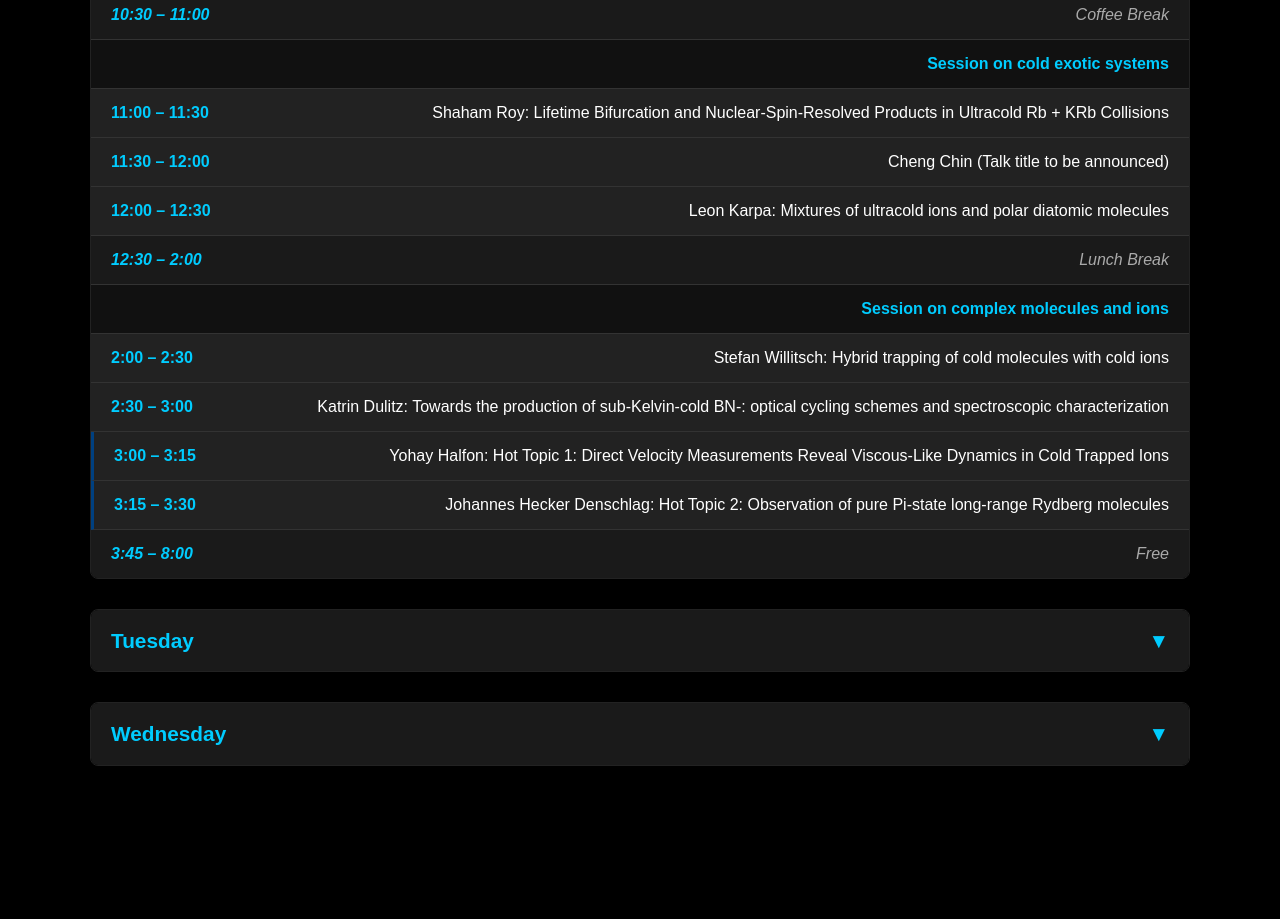
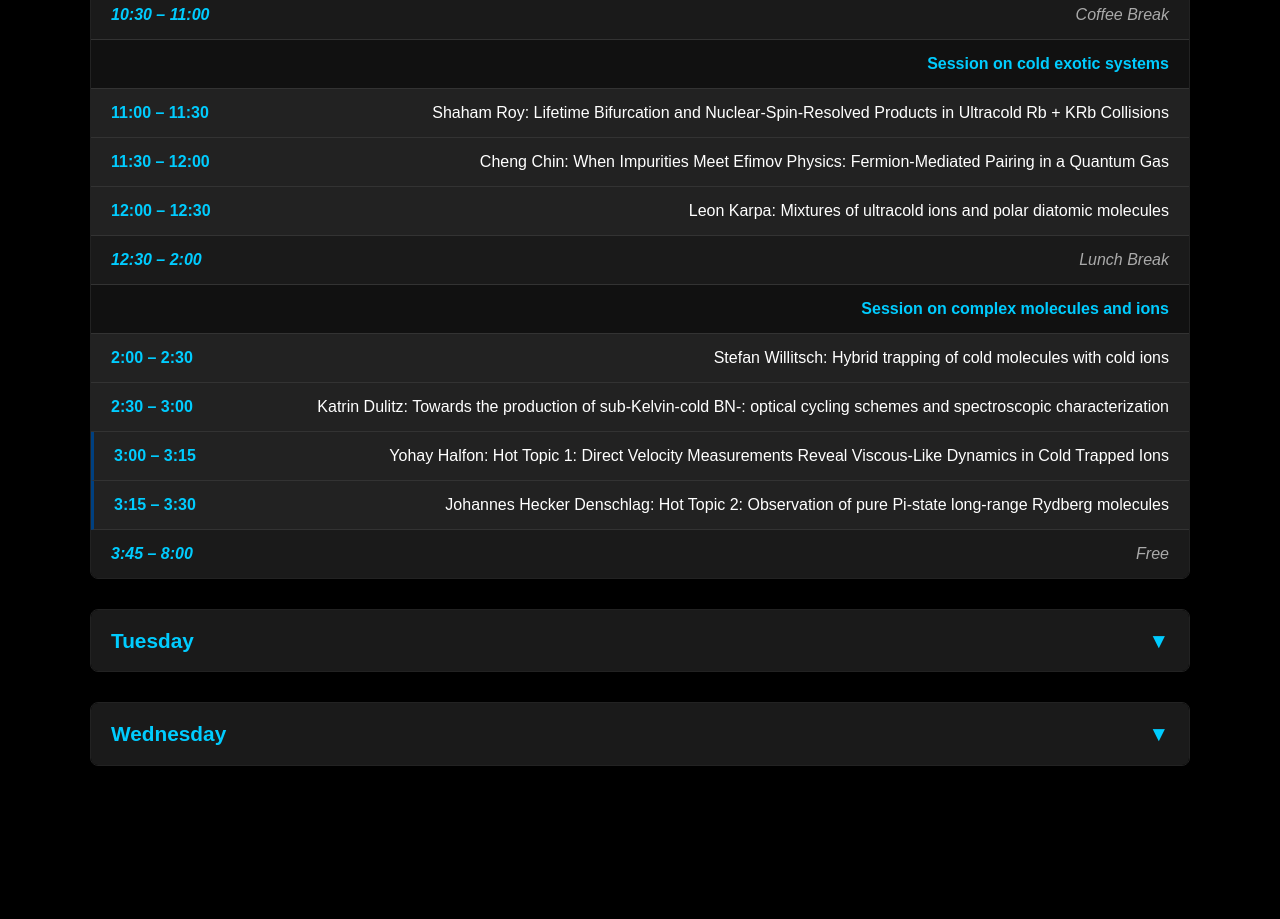
Before and after one commit to atomion2026/atomion2026.github.io, a website: page index.html in a window 1280 px wide. Shown: the part 2369-3288 px from the top of the page. Drawn offline with Linux system fonts and the light colour scheme.

Commit message:
added one abstract

```diff
--- a/index.html
+++ b/index.html
@@ -114,7 +114,7 @@
               <div class="row highlight"><span class="time"></span><span><b> Session on cold exotic systems</b> </span></div>
 
               <div class="row"><span class="time">11:00 – 11:30</span><span>Shaham Roy: Lifetime Bifurcation and Nuclear-Spin-Resolved Products in Ultracold Rb + KRb Collisions</span></div>
-              <div class="row"><span class="time">11:30 – 12:00</span><span>Cheng Chin (Talk title to be announced)</span></div>
+              <div class="row"><span class="time">11:30 – 12:00</span><span>Cheng Chin: When Impurities Meet Efimov Physics: Fermion-Mediated Pairing in a Quantum Gas</span></div>
               <div class="row"><span class="time">12:00 – 12:30</span><span>Leon Karpa: Mixtures of ultracold ions and polar diatomic molecules</span></div>
 
               <div class="row break"><span class="time">12:30 – 2:00</span><span>Lunch Break</span></div>
```
